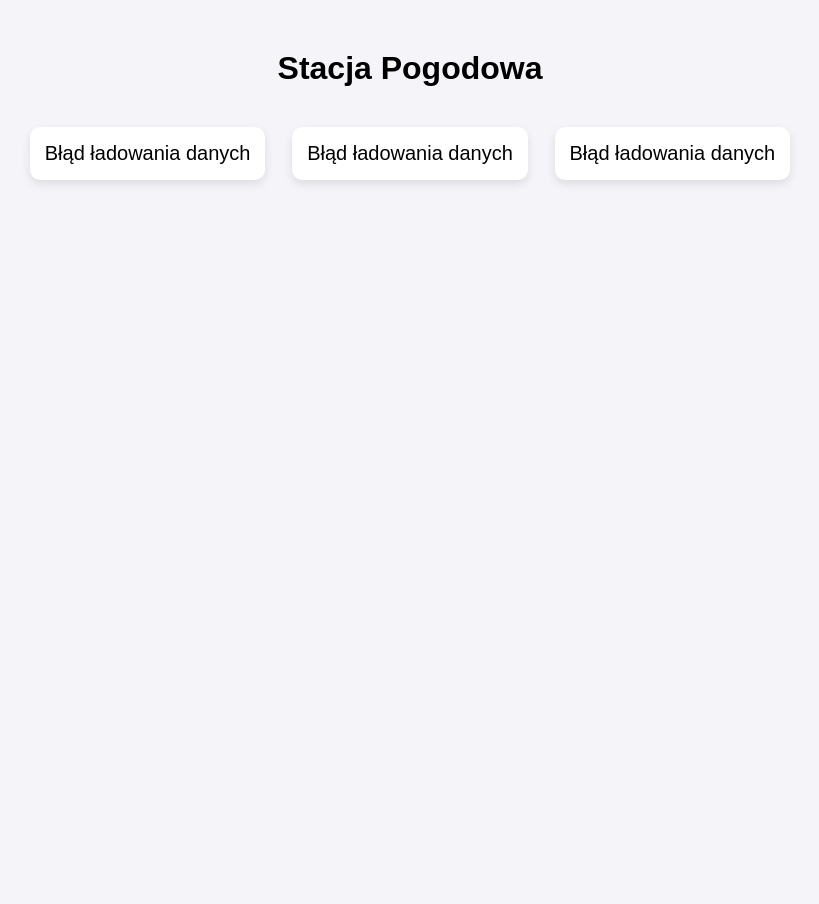
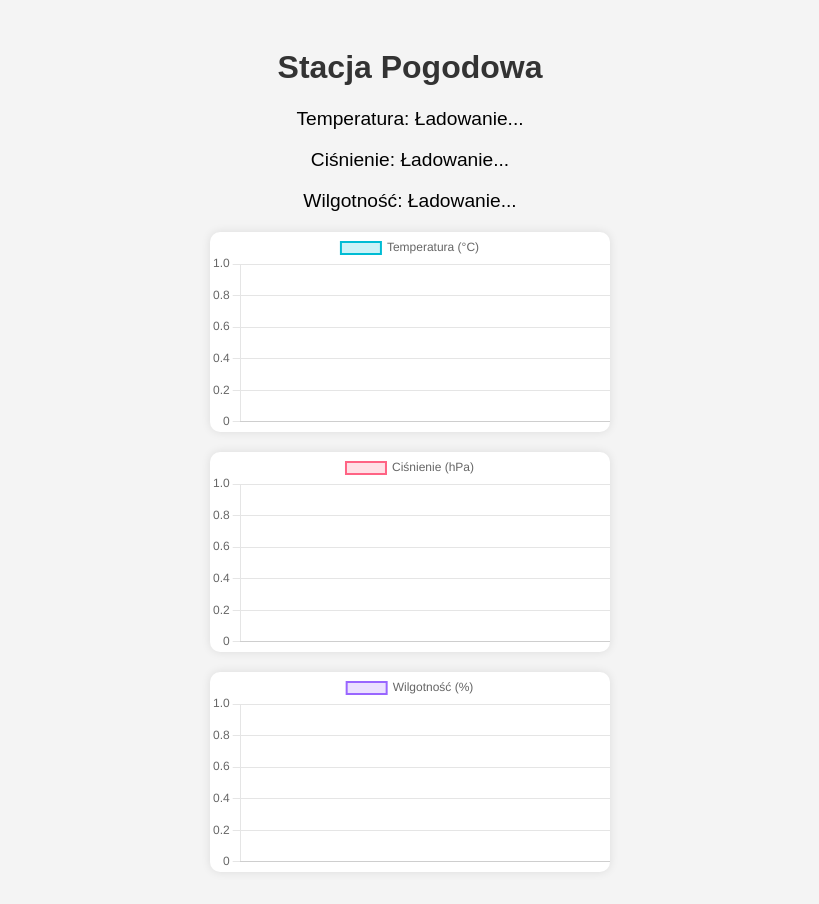
Before and after one commit to raquaez/stacja_pogodowa, a plain HTML site: page index.html in a window 1280 px wide. Shown: the whole page, without its empty margins (230-1049 px from the left). Before the commit the page ends 800 px from the top, so only its background shows below. Drawn offline with nearby package versions, Linux system fonts and the light colour scheme; no server answers.

Commit message:
index.html

```diff
--- a/index.html
+++ b/index.html
@@ -4,84 +4,134 @@
   <meta charset="UTF-8">
   <meta name="viewport" content="width=device-width, initial-scale=1.0">
   <title>Stacja Pogodowa</title>
+  <script src="https://cdn.jsdelivr.net/npm/chart.js"></script>
   <style>
     body {
       font-family: Arial, sans-serif;
-            margin: 0;
-            padding: 0;
       text-align: center;
-            background-color: #f4f4f9;
+      padding: 20px;
+      background: #f4f4f4;
     }
     h1 {
-            margin-top: 50px;
+      color: #333;
     }
-        #weather {
-            margin-top: 30px;
-            font-size: 24px;
+    p {
+      font-size: 1.2em;
     }
-        .data-box {
-            margin: 10px;
-            font-size: 20px;
+    canvas {
+      margin: 20px auto;
       background: #fff;
-            padding: 15px;
       border-radius: 10px;
-            box-shadow: 0 4px 10px rgba(0, 0, 0, 0.1);
-            display: inline-block;
-            min-width: 150px;
-        }
-        .data-box span {
-            font-weight: bold;
+      box-shadow: 0 0 10px rgba(0,0,0,0.1);
     }
   </style>
 </head>
 <body>
   <h1>Stacja Pogodowa</h1>
-    <div id="weather">
-        <div class="data-box" id="temp">Temperatura: Ładowanie...</div>
-        <div class="data-box" id="press">Ciśnienie: Ładowanie...</div>
-        <div class="data-box" id="hum">Wilgotność: Ładowanie...</div>
+
+  <div>
+    <p id="temp">Temperatura: Ładowanie...</p>
+    <p id="press">Ciśnienie: Ładowanie...</p>
+    <p id="hum">Wilgotność: Ładowanie...</p>
+  </div>
+
+  <div>
+    <canvas id="wykresTemp" width="400" height="200"></canvas>
+    <canvas id="wykresCisnienie" width="400" height="200"></canvas>
+    <canvas id="wykresWilgotnosc" width="400" height="200"></canvas>
   </div>
 
   <script>
-        // Twój token Blynk
-        const BLYNK_TOKEN = "O5rM65Y3601TBQj8_liz3kTfPEk5S1D"; // Wstaw tutaj Twój token
+    const BLYNK_TOKEN = "O5rM65Y3601TBQj8_liz3kTfPEk5S1D";
+    const tempHistoria = [];
+    const pressHistoria = [];
+    const humHistoria = [];
+    const czasHistoria = [];
+    const maxPunktow = 10;
 
-        async function pobierzDane() {
+    const ctxTemp = document.getElementById('wykresTemp').getContext('2d');
+    const wykresTemp = new Chart(ctxTemp, {
+      type: 'line',
+      data: {
+        labels: czasHistoria,
+        datasets: [{
+          label: 'Temperatura (°C)',
+          data: tempHistoria,
+          backgroundColor: 'rgba(0, 188, 212, 0.2)',
+          borderColor: '#00bcd4',
+          borderWidth: 2,
+          tension: 0.4
+        }]
+      },
+      options: { scales: { y: { beginAtZero: false } } }
+    });
+
+    const ctxPress = document.getElementById('wykresCisnienie').getContext('2d');
+    const wykresPress = new Chart(ctxPress, {
+      type: 'line',
+      data: {
+        labels: czasHistoria,
+        datasets: [{
+          label: 'Ciśnienie (hPa)',
+          data: pressHistoria,
+          backgroundColor: 'rgba(255, 99, 132, 0.2)',
+          borderColor: '#ff6384',
+          borderWidth: 2,
+          tension: 0.4
+        }]
+      },
+      options: { scales: { y: { beginAtZero: false } } }
+    });
+
+    const ctxHum = document.getElementById('wykresWilgotnosc').getContext('2d');
+    const wykresHum = new Chart(ctxHum, {
+      type: 'line',
+      data: {
+        labels: czasHistoria,
+        datasets: [{
+          label: 'Wilgotność (%)',
+          data: humHistoria,
+          backgroundColor: 'rgba(153, 102, 255, 0.2)',
+          borderColor: '#9966ff',
+          borderWidth: 2,
+          tension: 0.4
+        }]
+      },
+      options: { scales: { y: { beginAtZero: false } } }
+    });
+
+    function aktualizujWykres(dane, historia, wykres) {
+      const teraz = new Date();
+      const czas = `${teraz.getHours()}:${teraz.getMinutes().toString().padStart(2, '0')}`;
+      if (historia.length >= maxPunktow) {
+        historia.shift();
+        czasHistoria.shift();
+      }
+      historia.push(parseFloat(dane));
+      czasHistoria.push(czas);
+      wykres.update();
+    }
+
+    async function odswiezDane() {
       try {
-                // Pobierz dane z Blynk dla temperatury (pin v1)
-                const tempResponse = await fetch(`https://blynk.cloud/external/api/get?token=${BLYNK_TOKEN}&v1`);
-                const tempData = await tempResponse.json();
-                const temp = tempData[0]; // Zakładając, że odpowiedź zawiera wartość temperatury
+        const temp = await fetch(`https://blynk.cloud/external/api/get?token=${BLYNK_TOKEN}&v1`).then(r => r.text());
+        const press = await fetch(`https://blynk.cloud/external/api/get?token=${BLYNK_TOKEN}&v2`).then(r => r.text());
+        const hum = await fetch(`https://blynk.cloud/external/api/get?token=${BLYNK_TOKEN}&v3`).then(r => r.text());
 
-                // Pobierz dane z Blynk dla ciśnienia (pin v2)
-                const pressResponse = await fetch(`https://blynk.cloud/external/api/get?token=${BLYNK_TOKEN}&v2`);
-                const pressData = await pressResponse.json();
-                const pressure = pressData[0]; // Zakładając, że odpowiedź zawiera wartość ciśnienia
+        document.getElementById('temp').textContent = `Temperatura: ${temp} °C`;
+        document.getElementById('press').textContent = `Ciśnienie: ${press} hPa`;
+        document.getElementById('hum').textContent = `Wilgotność: ${hum} %`;
 
-                // Pobierz dane z Blynk dla wilgotności (pin v3)
-                const humResponse = await fetch(`https://blynk.cloud/external/api/get?token=${BLYNK_TOKEN}&v3`);
-                const humData = await humResponse.json();
-                const humidity = humData[0]; // Zakładając, że odpowiedź zawiera wartość wilgotności
-
-                // Wyświetl dane na stronie
-                document.getElementById('temp').textContent = `Temperatura: ${temp} °C`;
-                document.getElementById('press').textContent = `Ciśnienie: ${pressure} hPa`;
-                document.getElementById('hum').textContent = `Wilgotność: ${humidity} %`;
-
-            } catch (error) {
-                console.error("Błąd podczas pobierania danych:", error);
-                // Wyświetl błąd na stronie
-                document.getElementById('temp').textContent = "Błąd ładowania danych";
-                document.getElementById('press').textContent = "Błąd ładowania danych";
-                document.getElementById('hum').textContent = "Błąd ładowania danych";
+        aktualizujWykres(temp, tempHistoria, wykresTemp);
+        aktualizujWykres(press, pressHistoria, wykresPress);
+        aktualizujWykres(hum, humHistoria, wykresHum);
+      } catch (e) {
+        console.error('Błąd pobierania danych:', e);
       }
     }
 
-        // Odśwież dane co 10 minut
-        setInterval(pobierzDane, 10 * 60 * 1000);
-
-        // Załaduj dane po załadowaniu strony
-        pobierzDane();
+    setInterval(odswiezDane, 600000); // Odświeżaj dane co 10 minut (600 000 ms)
+    odswiezDane(); // Pierwsze pobranie danych
   </script>
 </body>
 </html>
```
Lines whose indentation alone changed are shown as unchanged.
